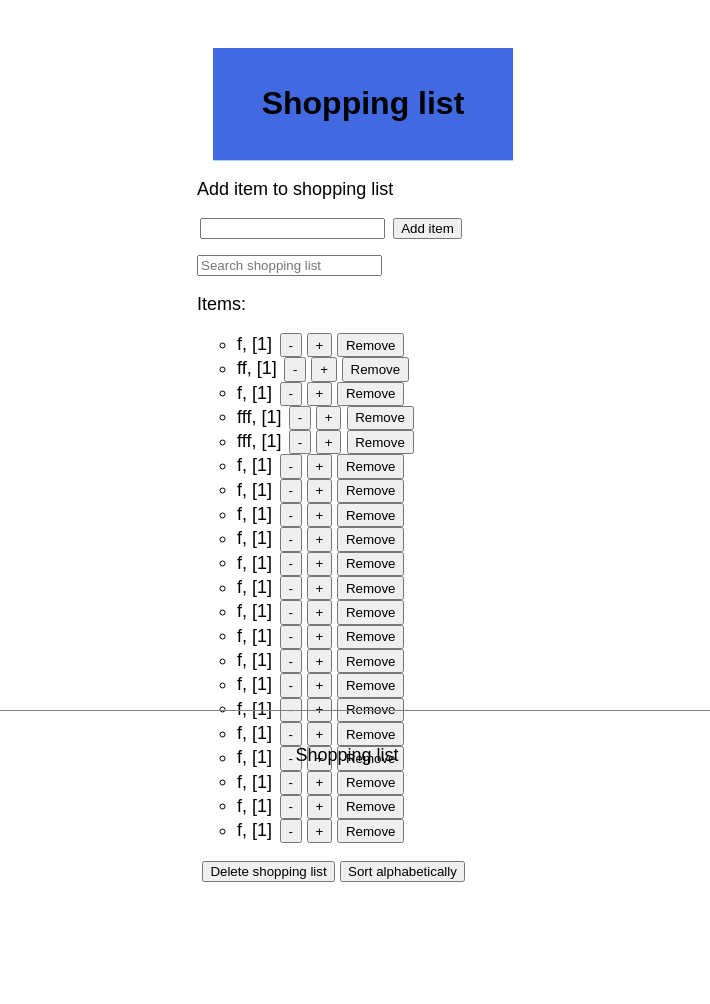
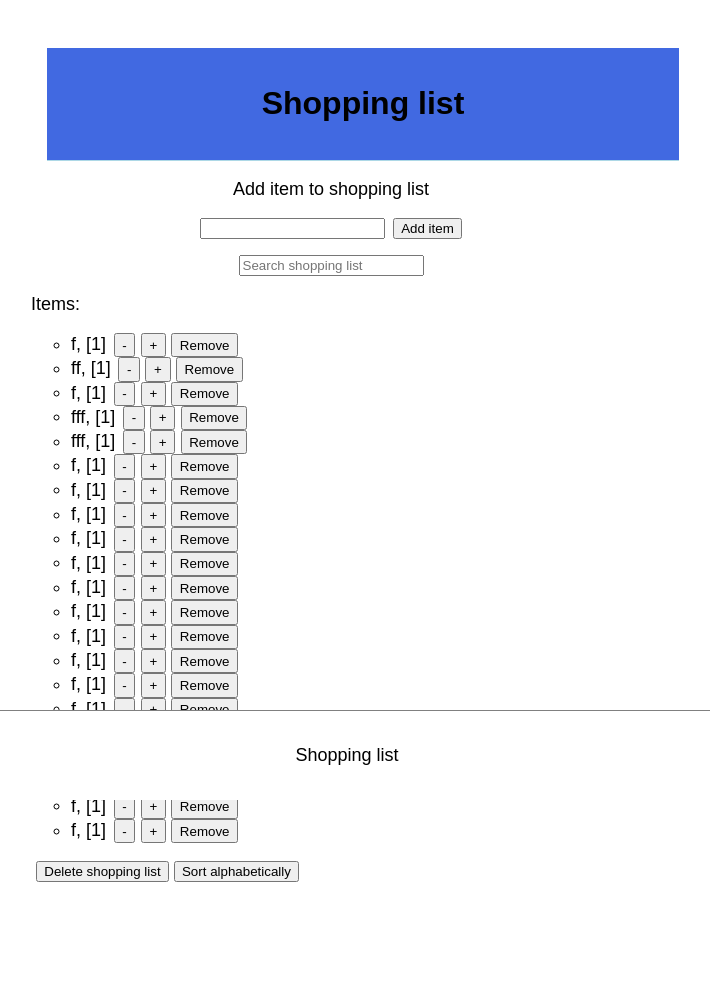
Before and after one commit to Stianao/Shopping-List, a Flask app: page / in a window 1280 px wide. Shown: the whole page, without its empty margins (309-1019 px from the left). Before the commit the page ends 882 px from the top, so only its background shows below. Run offline with Flask 3, Linux system fonts and the light colour scheme; data comes from the database, SQL or seed files in the repository.

Commit message:
fixed the footer and did some centering

```diff
--- a/static/style.css
+++ b/static/style.css
@@ -3,28 +3,32 @@
     text-align: center;
     border-bottom: 1px solid lightblue;
     width: 100%;
-    left: 0;
-    right: 0;
     padding: 1em;
     margin: 1em;
 }
 
+.add-item-text {
+    text-align: center;
+}
+
 body {
     font-family: sans-serif;
+    margin: 0;
+    min-height: 100vh;
     display: flex;
-    justify-content: center;
-    align-items: start;
-    margin: 0;
+    flex-direction: column;
 }
 
 .footer {
-    position: fixed;
+    position: sticky;
     bottom: 0;
     left: 0;
     width: 100%;
     border-top: 1px solid gray;
     text-align: center;
     padding: 1em;
+    background-color: white;
+    margin-top: auto;
 }
 
 .addInput {
@@ -41,14 +45,16 @@ p {
 
 .searchInput {
     margin: 0.5em auto;
-    display: block;
+    display: flex;
+    justify-content: center;
 }
 
 .container {
     max-width: 600px;
     margin: 0 auto;
     padding: 2em;
-
+    flex: 1;
+    justify-content: center;
 }
 
 ul {
--- a/templates/index.html
+++ b/templates/index.html
@@ -14,7 +14,7 @@
                     <h1 class="h1">Shopping list</h1>
                 </div>
                 <form v-on:submit.prevent="addItem">
-                    <p class="p">Add item to shopping list</p>
+                    <p class="add-item-text">Add item to shopping list</p>
                     <div class="addInput">
                         <input type="text" required v-model="itemName"> <!-- Vue is binding itemName to data in JS. itemName will be updated automatically -->
                         <button type="submit">Add item</button>
```
